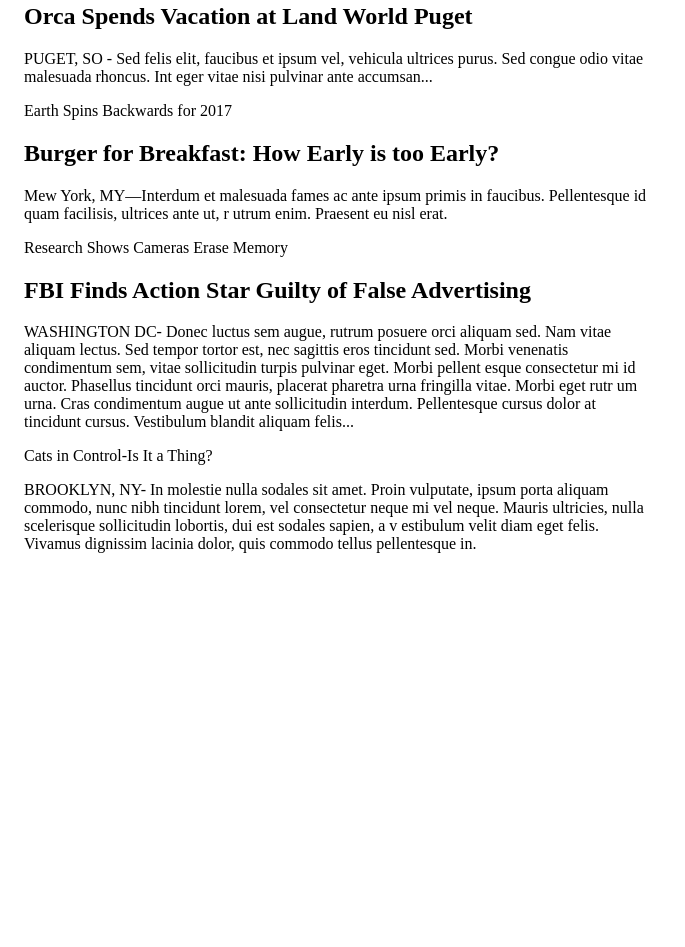
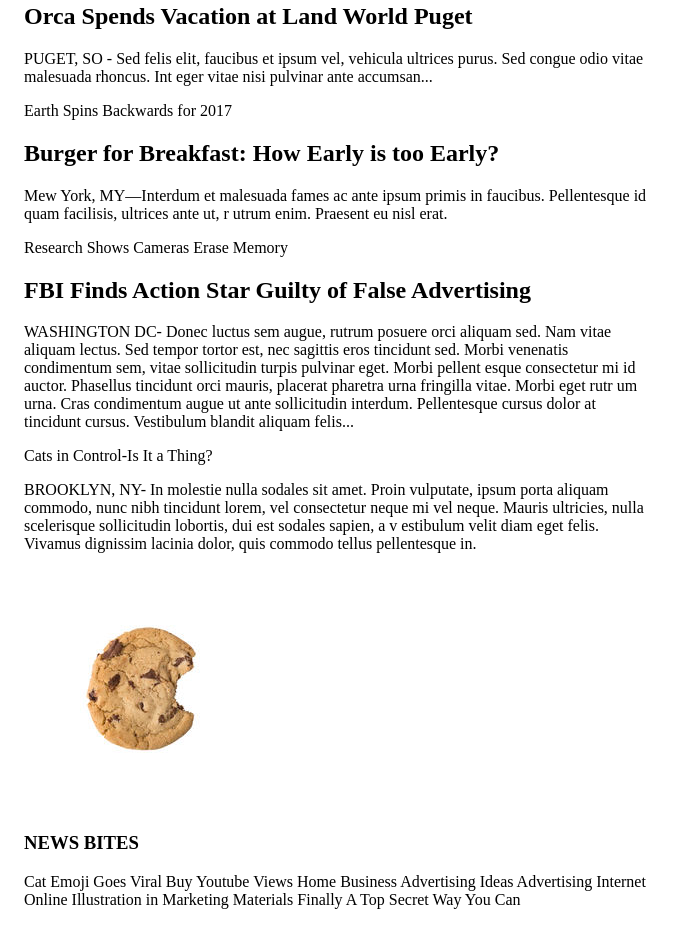
Before and after one commit to edwarmart/MyTimes, a plain HTML site: page index.html in a window 1280 px wide. Shown: the part 337-1284 px from the top of the page, without its empty margins (0-685 px from the left). Before the commit the page ends 984 px from the top, so only its background shows below. Drawn offline with Linux system fonts and the light colour scheme.

Commit message:
Fixing Code.

```diff
--- a/index.html
+++ b/index.html
@@ -77,6 +77,7 @@
                   blandit aliquam felis...
       	    	</p>
       	    </div>
+	      </div>
 		  <div class="story">
 		    <div class="cat copy">
 			  <span>Cats in Control-Is It a Thing?</span>
@@ -88,10 +89,18 @@
             </p>
           </div>
 	    </div>
-	      </div>
 	  <!-- Third News Column -->
         <div class="column small">
-
+		  <div class="cookie copy">
+		    <img src="resources/images/img-news-bite.png">
+		    <div class="bites copy">
+		      <h3>NEWS BITES</h3>
+		      <span class="bite">Cat Emoji Goes Viral</span>
+		      <span class="bite">Buy Youtube Views</span>
+		      <span class="bite">Home Business Advertising Ideas</span>
+		      <span class="bite">Advertising Internet Online</span>
+		      <span class="bite">Illustration in Marketing Materials</span>
+		      <span class="bite">Finally A Top Secret Way You Can</span>
 		    </div>
 		  </div>
 		</div>
```
Lines whose indentation alone changed are shown as unchanged.
